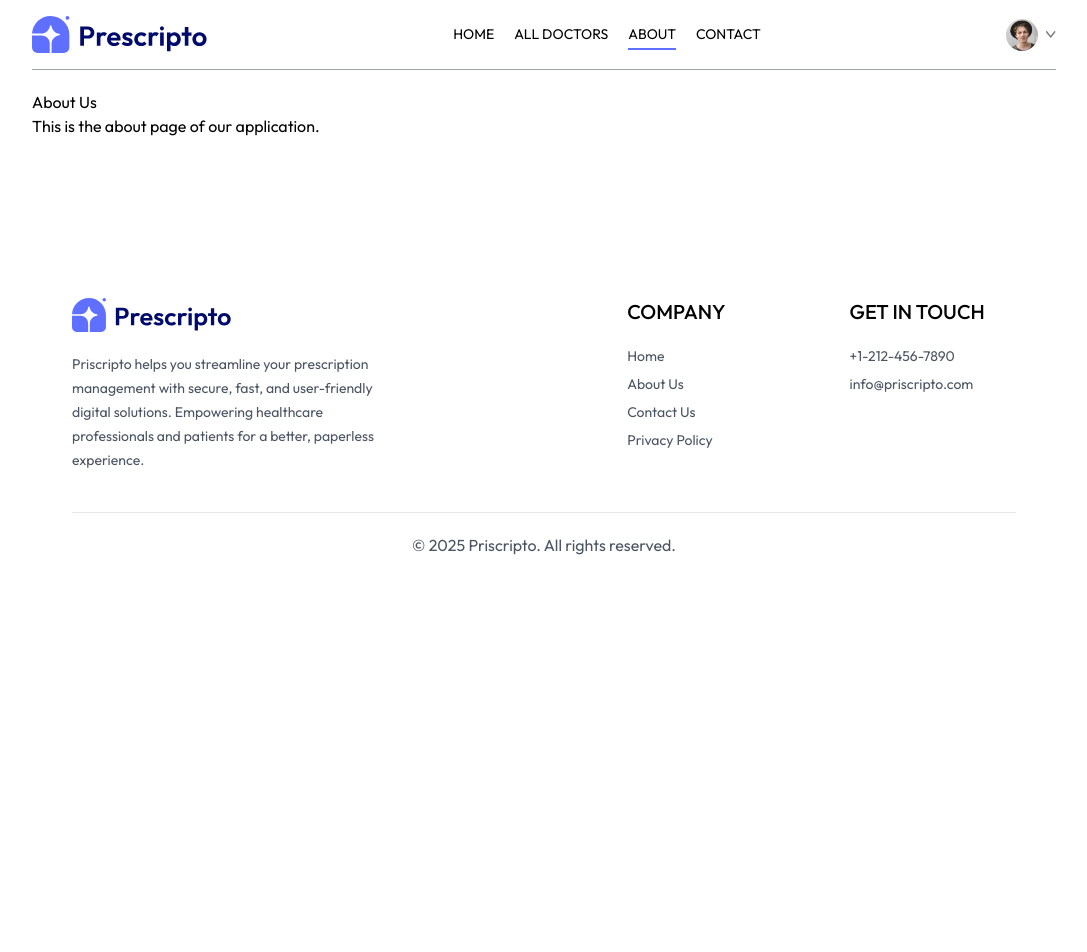
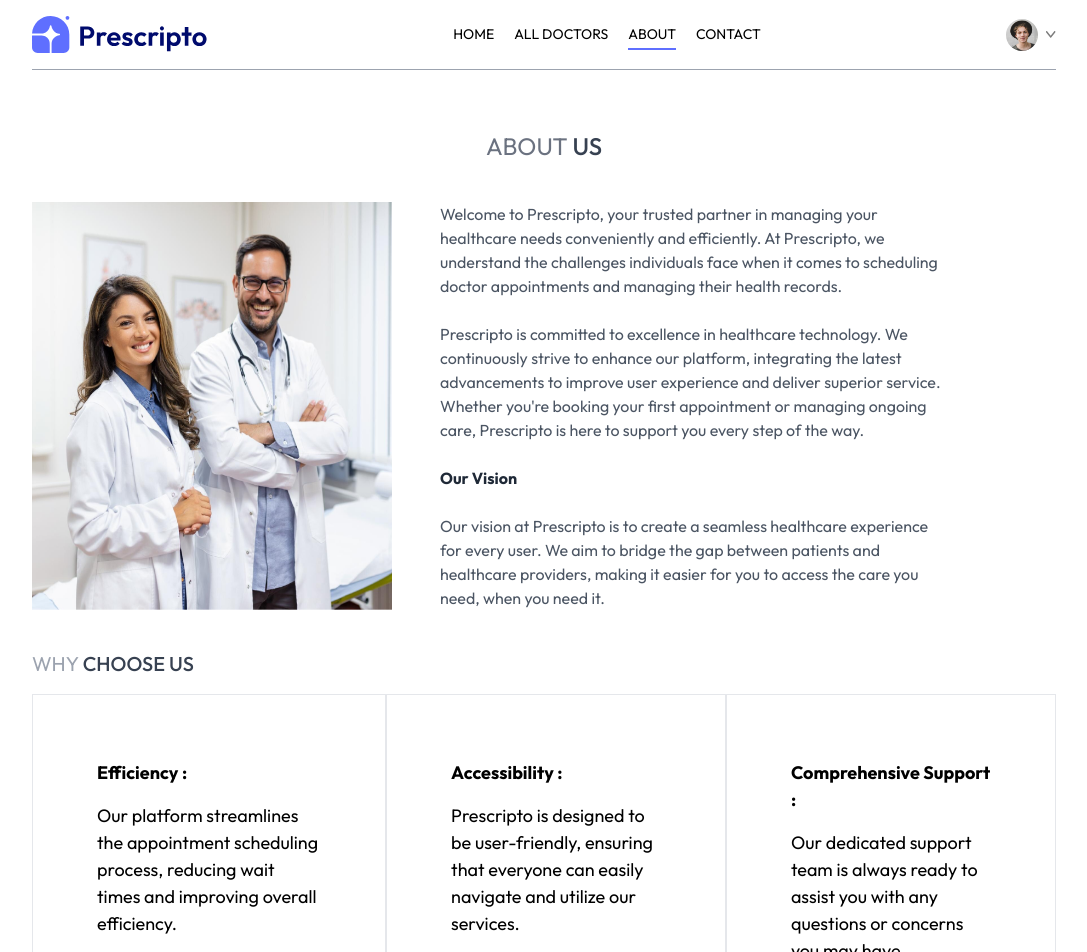
Before and after one commit to makwanaavi/Priscripto, a React (Vite) app: page /about in a window 1280 px wide. Shown: the top 952 px of the page, without its empty margins (96-1183 px from the left). Before the commit the page ends 800 px from the top, so only its background shows below. Built offline with nearby package versions, Linux system fonts and the light colour scheme.

Commit message:
#update About Page

```diff
--- a/src/pages/About.jsx
+++ b/src/pages/About.jsx
@@ -1,12 +1,78 @@
-import React from 'react'
+import React from "react";
+import { assets } from "../assets/assets";
 
 const About = () => {
   return (
     <div>
-      <h1>About Us</h1>
-      <p>This is the about page of our application.</p>
+      <div className="text-center text-2xl pt-10 text-gray-500">
+        <p>
+          ABOUT<span className="text-gray-700 font-medium"> US </span>{" "}
+        </p>
+      </div>
+
+      <div className="my-10 flex flex-col md:flex-row gap-12">
+        <img
+          src={assets.about_image}
+          alt="About img"
+          className="w-full md:max-w-[360px]"
+        />
+        <div className="flex flex-col justify-center gap-6 w-2/4 text-base text-gray-600">
+          <p>
+            Welcome to Prescripto, your trusted partner in managing your
+            healthcare needs conveniently and efficiently. At Prescripto, we
+            understand the challenges individuals face when it comes to
+            scheduling doctor appointments and managing their health records.
+          </p>
+
+          <p>
+            Prescripto is committed to excellence in healthcare technology. We
+            continuously strive to enhance our platform, integrating the latest
+            advancements to improve user experience and deliver superior
+            service. Whether you're booking your first appointment or managing
+            ongoing care, Prescripto is here to support you every step of the
+            way.
+          </p>
+          <b className="text-gray-800">Our Vision</b>
+          <p>
+            Our vision at Prescripto is to create a seamless healthcare
+            experience for every user. We aim to bridge the gap between patients
+            and healthcare providers, making it easier for you to access the
+            care you need, when you need it.
+          </p>
+        </div>
+      </div>
+
+      <div className="text-xl my-4">
+        <p className="text-gray-400">
+          WHY <span className="text-gray-700 font-medium">CHOOSE US</span>
+        </p>
+      </div>
+
+      <div className="flex flex-col md:flex-row mb-20">
+        <div className="border px-10 md:px-16 py-8 sm:py-16 flex flex-col gap-4 text-[18px] hover:bg-primary hover:text-white transition-all duration-700 cursor-pointer hover:rounded-md">
+          <b>Efficiency : </b>
+          <p>
+            Our platform streamlines the appointment scheduling process,
+            reducing wait times and improving overall efficiency.
+          </p>
+        </div>
+        <div className="border px-10 md:px-16 py-8 sm:py-16 flex flex-col gap-4 text-[18px] hover:bg-primary hover:text-white transition-all duration-700 cursor-pointer hover:rounded-md">
+          <b>Accessibility : </b>
+          <p>
+            Prescripto is designed to be user-friendly, ensuring that everyone
+            can easily navigate and utilize our services.
+          </p>
+        </div>
+        <div className="border px-10 md:px-16 py-8 sm:py-16 flex flex-col gap-4 text-[18px] hover:bg-primary hover:text-white transition-all duration-700 cursor-pointer hover:rounded-md">
+          <b>Comprehensive Support : </b>
+          <p>
+            Our dedicated support team is always ready to assist you with any
+            questions or concerns you may have.
+          </p>
+        </div>
+      </div>
     </div>
-  )
-}
+  );
+};
 
-export default About
+export default About;
```
